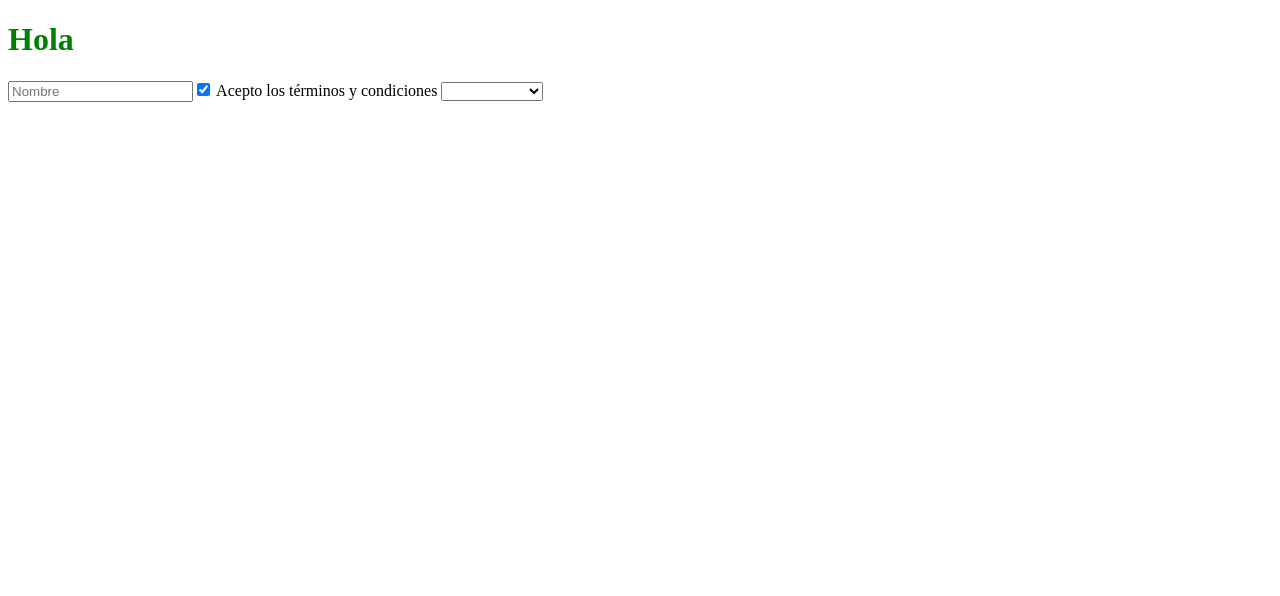
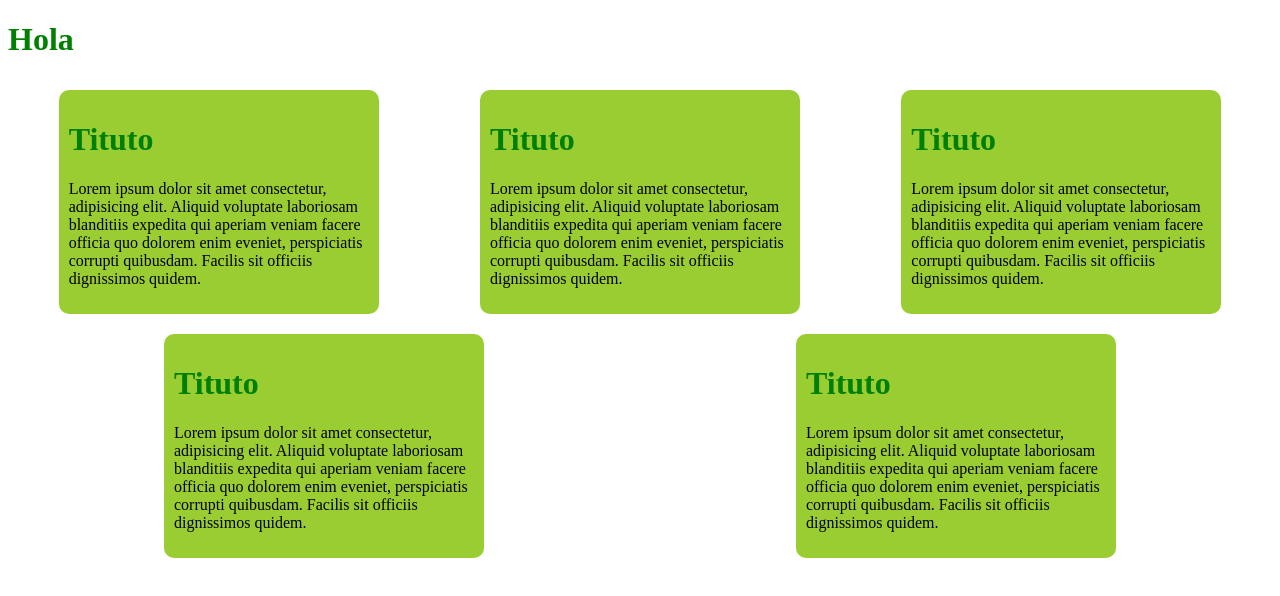
Before and after one commit to gabrieladia1979/Vue.js-Profesional-Course-50Hours, a Vue app in the folder PostCard/: page / in a window 1280 px wide. Shown: the top 596 px of the page. Built offline with nearby package versions, Linux system fonts and the light colour scheme.

Commit message:
Cyvle y Comunicacion Clase 5

```diff
--- a/PostCard/src/App.vue
+++ b/PostCard/src/App.vue
@@ -1,12 +1,12 @@
 <template>
   <div>
     <h1>Hola</h1>
-    <ModelForm />
+    <PostList />
   </div>
 </template>
 
 <script lang="ts" setup>
-import ModelForm from './components/Clase_4/ModelForm.vue';
+import PostList from './components/Clase_5/PostList.vue';
 </script>
 
 <style>
--- /dev/null
+++ b/PostCard/src/components/Clase_5/PostDetail.vue
@@ -0,0 +1,31 @@
+<template>
+
+    <div class = 'post'>
+
+        <h1>
+            Tituto
+        </h1>
+
+        <p>
+            Lorem ipsum dolor sit amet consectetur, adipisicing elit. Aliquid voluptate laboriosam blanditiis expedita qui aperiam veniam facere officia quo dolorem enim eveniet, perspiciatis corrupti quibusdam. Facilis sit officiis dignissimos quidem.
+        </p>
+
+    </div>
+</template>
+
+<script lang="ts" setup>
+
+</script>
+
+<style scoped>
+
+.post {
+
+    width: 300px;
+    height: auto;
+    background-color: yellowgreen;
+    border-radius: 10px;
+    margin: 10px;
+    padding: 10px;
+}
+</style>
--- /dev/null
+++ b/PostCard/src/components/Clase_5/PostList.vue
@@ -0,0 +1,26 @@
+<template>
+  <div class = 'conteiner'>
+    <PostList />
+    <PostList />
+    <PostList />
+    <PostList />
+    <PostList />
+  </div>
+</template>
+
+<script lang="ts" setup>
+    import PostList from './PostDetail.vue'
+</script>
+
+<style scoped>
+
+.conteiner{
+    display:flex;
+    justify-content:space-around;
+    align-items:center;
+    flex-wrap: wrap;
+    flex-direction: row;
+
+}
+
+</style>
```
Also changed, not shown: PostCard/src/components/Clase_5/CycleComposite.vue (added, +20 -0 lines).
